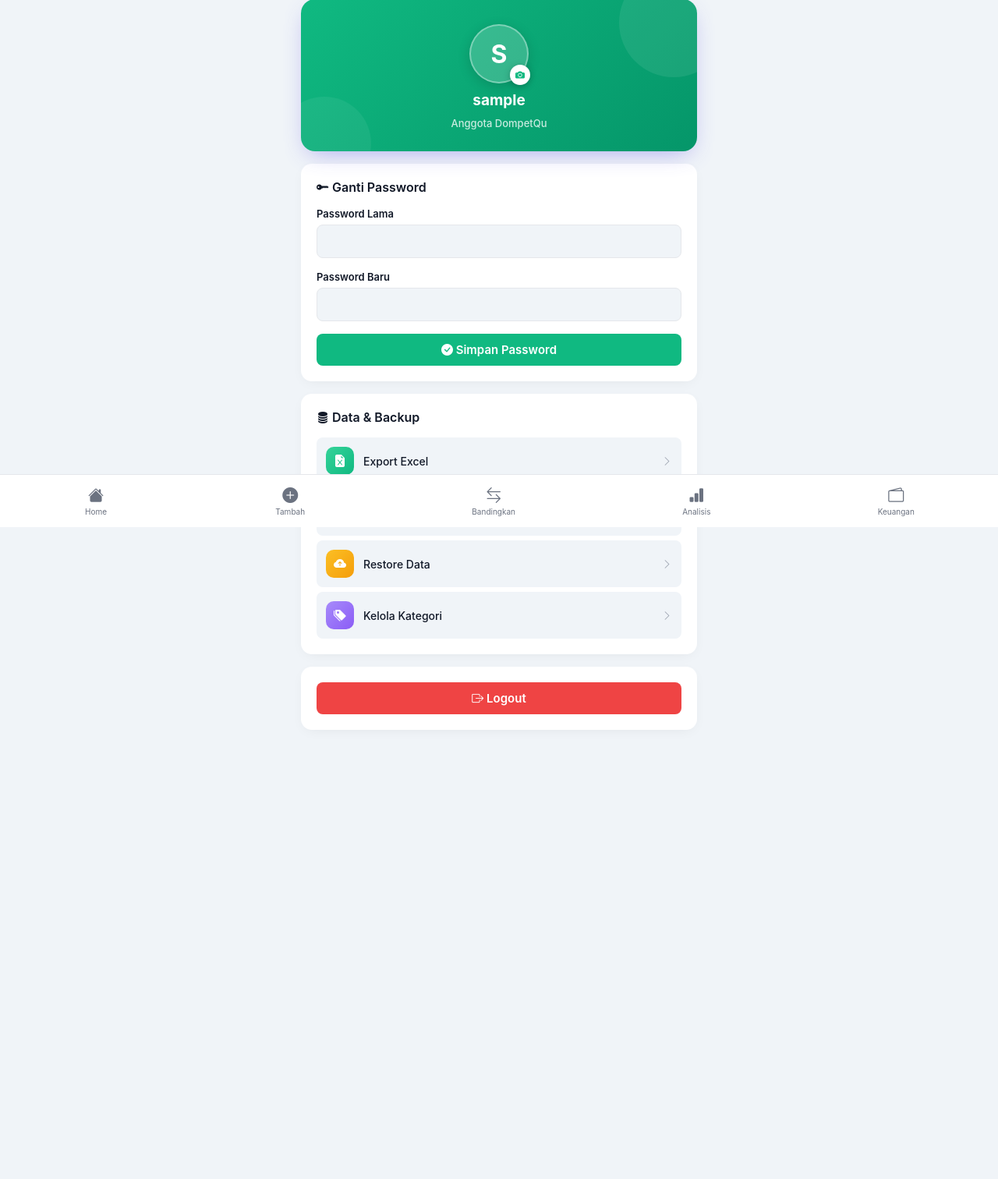
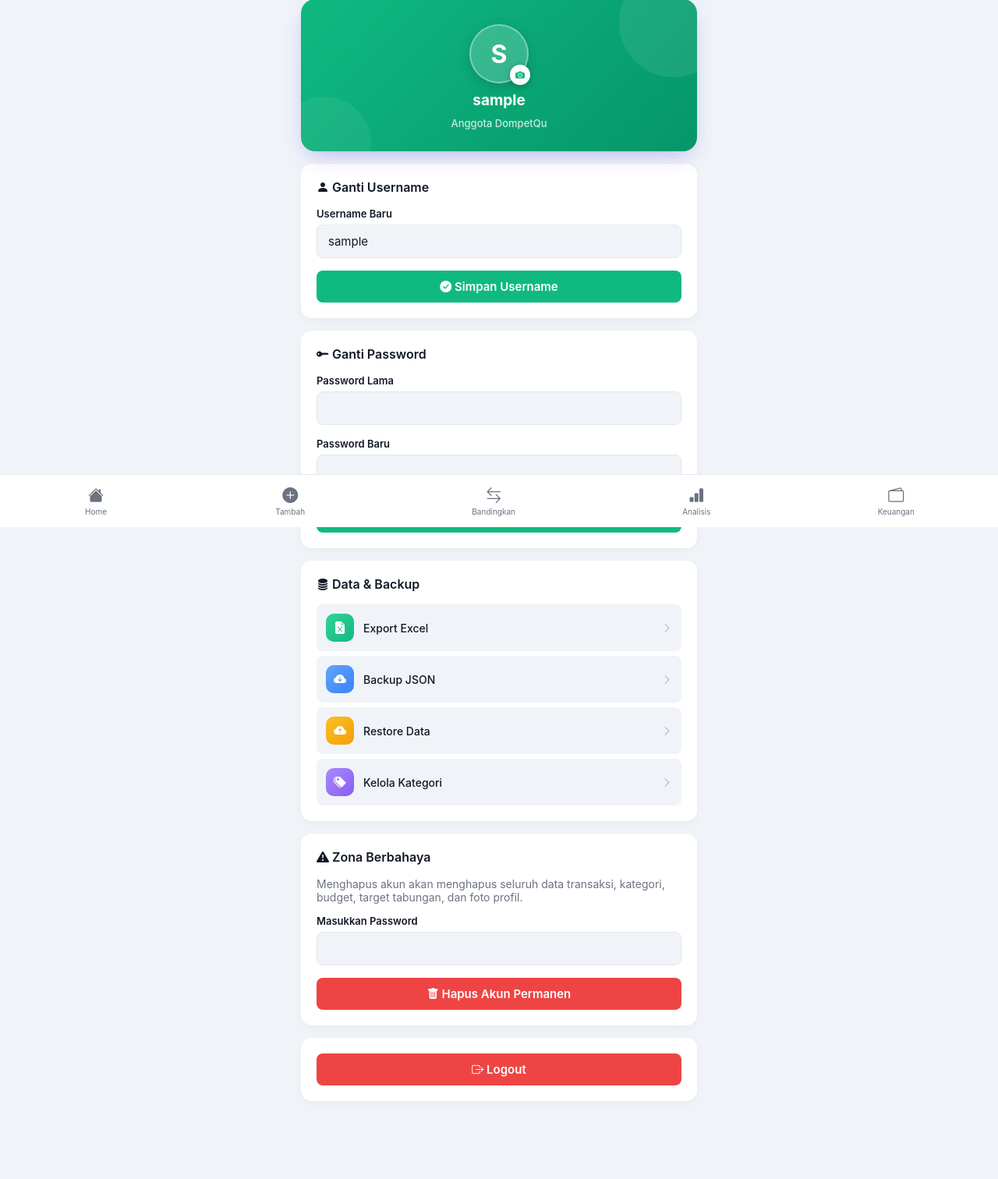
Before and after one commit to restufrmnsyh/DompetQu, a Flask app: page /profil in a window 1280 px wide. Shown: the part 124-1636 px from the top of the page at 78% size. Before the commit the page ends 1060 px from the top, so only its background shows below. Run offline with Flask 3, Linux system fonts and the light colour scheme; the visitor is signed in with stand-in values (Sample User, id 1); data comes from the database, SQL or seed files in the repository.

Commit message:
add new feature

```diff
--- a/database/db.py
+++ b/database/db.py
@@ -1325,3 +1325,105 @@ def update_foto_profil(user_id, foto):
 
     conn.commit()
     conn.close()
+
+def verifikasi_password(
+    user_id,
+    password
+):
+
+    conn = sqlite3.connect(DB_PATH)
+    cursor = conn.cursor()
+
+    cursor.execute("""
+    SELECT id
+    FROM users
+    WHERE id = ?
+    AND password = ?
+    """, (
+        user_id,
+        hash_password(password)
+    ))
+
+    hasil = cursor.fetchone()
+
+    conn.close()
+
+    return hasil is not None
+
+
+def hapus_akun(user_id):
+
+    conn = sqlite3.connect(DB_PATH)
+    cursor = conn.cursor()
+
+    cursor.execute(
+        "DELETE FROM transaksi WHERE user_id=?",
+        (user_id,)
+    )
+
+    cursor.execute(
+        "DELETE FROM kategori WHERE user_id=?",
+        (user_id,)
+    )
+
+    cursor.execute(
+        "DELETE FROM budget WHERE user_id=?",
+        (user_id,)
+    )
+
+    cursor.execute(
+        "DELETE FROM target_tabungan WHERE user_id=?",
+        (user_id,)
+    )
+
+    cursor.execute(
+        "DELETE FROM users WHERE id=?",
+        (user_id,)
+    )
+
+    conn.commit()
+    conn.close()
+
+
+def update_username(user_id, username_baru):
+
+    conn = sqlite3.connect(DB_PATH)
+    cursor = conn.cursor()
+
+    try:
+
+        cursor.execute("""
+        UPDATE users
+        SET username = ?
+        WHERE id = ?
+        """, (
+            username_baru,
+            user_id
+        ))
+
+        conn.commit()
+
+        berhasil = True
+
+    except Exception as e:
+        print("ERROR UPDATE USERNAME:", e)
+        berhasil = False
+    conn.close()
+    return berhasil
+
+def username_sudah_ada(username):
+
+    conn = sqlite3.connect(DB_PATH)
+    cursor = conn.cursor()
+
+    cursor.execute("""
+    SELECT id
+    FROM users
+    WHERE username = ?
+    """, (username,))
+
+    hasil = cursor.fetchone()
+
+    conn.close()
+
+    return hasil is not None
--- a/routes/auth.py
+++ b/routes/auth.py
@@ -4,7 +4,8 @@ from flask import (
     request,
     redirect,
     session,
-    current_app
+    current_app,
+    flash
 )
 
 import os
@@ -18,7 +19,11 @@ from database.db import (
     ganti_password,
     tambah_user,
     ambil_foto_profil,
-    update_foto_profil
+    update_foto_profil,
+    verifikasi_password,
+    hapus_akun,
+    update_username,
+    username_sudah_ada
 )
 
 auth = Blueprint(
@@ -93,8 +98,6 @@ def profil():
     if "login" not in session:
         return redirect("/login")
 
-    pesan = ""
-
     if request.method == "POST":
 
         password_lama = request.form["password_lama"]
@@ -110,12 +113,16 @@ def profil():
         )
 
         if berhasil:
-
-            pesan = "Password berhasil diubah"
-
+            flash(
+                "Password berhasil diubah",
+                "success"
+            )
         else:
 
-            pesan = "Password lama salah"
+            flash(
+                "Password lama salah",
+                "danger"
+            )
 
     foto_profil = ambil_foto_profil(
         session["user_id"]
@@ -123,9 +130,101 @@ def profil():
     return render_template(
         "profil.html",
         username=session["username"],
-        pesan=pesan,
         foto_profil=foto_profil
     )
+
+@auth.route(
+    "/profil/username",
+    methods=["POST"]
+)
+def ganti_username():
+
+    if "login" not in session:
+        return redirect("/login")
+
+    username_baru = request.form["username"].strip()
+
+    if len(username_baru) < 3:
+
+        flash(
+            "Username minimal 3 karakter",
+            "warning"
+        )
+
+        return redirect("/profil")
+
+    if username_sudah_ada(username_baru):
+
+        flash(
+            "Username sudah digunakan",
+            "danger"
+        )
+
+        return redirect("/profil")
+
+    berhasil = update_username(
+        session["user_id"],
+        username_baru
+    )
+
+    if berhasil:
+
+        session["username"] = username_baru
+
+        flash(
+            "Username berhasil diperbarui",
+            "success"
+        )
+
+    else:
+
+        flash(
+            "Gagal mengubah username",
+            "danger"
+        )
+
+    return redirect("/profil")
+
+
+@auth.route(
+    "/profil/hapus-akun",
+    methods=["POST"]
+)
+def hapus_akun_route():
+
+    if "login" not in session:
+        return redirect("/login")
+
+    password = request.form["password"]
+
+    if not verifikasi_password(session["user_id"], password):
+        flash(
+            "Password yang Anda masukkan salah",
+            "danger"
+        )
+        return redirect("/profil")
+
+    foto = ambil_foto_profil(
+        session["user_id"]
+    )
+
+    if foto:
+
+        path = foto.lstrip("/")
+
+        if os.path.exists(path):
+            try:
+                os.remove(path)
+            except:
+                pass
+
+    hapus_akun(
+        session["user_id"]
+    )
+
+    session.clear()
+
+    return redirect("/login")
 
 @auth.route("/profil/foto", methods=["POST"])
 def upload_foto():
--- a/templates/base.html
+++ b/templates/base.html
@@ -14,6 +14,24 @@ href="https://cdn.jsdelivr.net/npm/bootstrap-icons@1.13.1/font/bootstrap-icons.m
   {% block head %}{% endblock %}
 </head>
 <body>
+<div class="toast-container">
+
+{% with messages = get_flashed_messages(with_categories=true) %}
+{% if messages %}
+
+    {% for category, message in messages %}
+
+    <div class="toast toast-{{ category }}">
+        {{ message }}
+    </div>
+
+    {% endfor %}
+
+{% endif %}
+{% endwith %}
+
+</div>
+
 
 {% if session.login %}
 
@@ -183,5 +201,25 @@ if (saldoText && toggleSaldo) {
 }
 
 </script>
+
+<script>
+
+setTimeout(() => {
+
+    document
+    .querySelectorAll(".toast")
+    .forEach(el => {
+
+        el.classList.add("toast-hide");
+
+        setTimeout(() => {
+            el.remove();
+        }, 300);
+
+    });
+
+}, 3000);
+
+</script>
 </body>
 </html>
--- a/templates/profil.html
+++ b/templates/profil.html
@@ -36,6 +36,39 @@
   </form>
   <div class="profil-username">{{ username }}</div>
   <div class="profil-sub">Anggota DompetQu</div>
+</div>
+
+<div class="card">
+
+  <h2 class="card-title">
+    <i class="bi bi-person-fill"></i>
+    Ganti Username
+  </h2>
+
+  <form method="POST" action="/profil/username">
+
+    <div class="form-group">
+      <label>Username Baru</label>
+
+      <input
+        type="text"
+        name="username"
+        value="{{ username }}"
+        required
+        minlength="3">
+
+    </div>
+
+    <button class="btn btn-full">
+
+      <i class="bi bi-check-circle-fill"></i>
+
+      Simpan Username
+
+    </button>
+
+  </form>
+
 </div>
 
 <div class="card">
@@ -112,10 +145,114 @@
 </div>
 
 <div class="card">
+
+  <h2 class="card-title">
+    <i class="bi bi-exclamation-triangle-fill"></i>
+    Zona Berbahaya
+  </h2>
+
+  <p style="font-size:14px;color:var(--muted)">
+    Menghapus akun akan menghapus seluruh data transaksi,
+    kategori, budget, target tabungan, dan foto profil.
+  </p>
+
+  <form id="formHapusAkun" method="POST" action="/profil/hapus-akun">
+
+    <div class="form-group">
+      <label>Masukkan Password</label>
+      <input
+        type="password"
+        name="password"
+        required>
+    </div>
+
+    <button
+    type="button"
+    class="btn btn-danger btn-full"
+    onclick="openDeleteModal()">
+
+    <i class="bi bi-trash-fill"></i>
+    Hapus Akun Permanen
+
+</button>
+
+  </form>
+
+</div>
+
+<div class="card">
   <a href="/logout" class="btn btn-full btn-danger">
     <i class="bi bi-box-arrow-right"></i>
     Logout
   </a>
 </div>
 
+<div id="deleteModal" class="modal-overlay">
+
+  <div class="delete-modal">
+
+    <div class="delete-icon">
+      <i class="bi bi-exclamation-triangle-fill"></i>
+    </div>
+
+    <h3>Hapus Akun?</h3>
+
+    <p>
+      Semua data berikut akan dihapus permanen:
+    </p>
+
+    <ul class="delete-list">
+      <li>Transaksi</li>
+      <li>Kategori</li>
+      <li>Budget</li>
+      <li>Target Tabungan</li>
+      <li>Foto Profil</li>
+    </ul>
+
+    <div class="delete-actions">
+
+      <button
+        type="button"
+        class="btn-cancel"
+        onclick="closeDeleteModal()">
+
+        Batal
+
+      </button>
+
+      <button
+        type="submit"
+        form="formHapusAkun"
+        class="btn-delete">
+
+        Ya, Hapus Akun
+
+      </button>
+
+    </div>
+
+  </div>
+
+</div>
+
+<script>
+
+function openDeleteModal(){
+
+    document
+        .getElementById("deleteModal")
+        .classList.add("show");
+
+}
+
+function closeDeleteModal(){
+
+    document
+        .getElementById("deleteModal")
+        .classList.remove("show");
+
+}
+
+</script>
+
 {% endblock %}
```
Also changed, not shown: static/css/style.css (+198 -0 lines).
